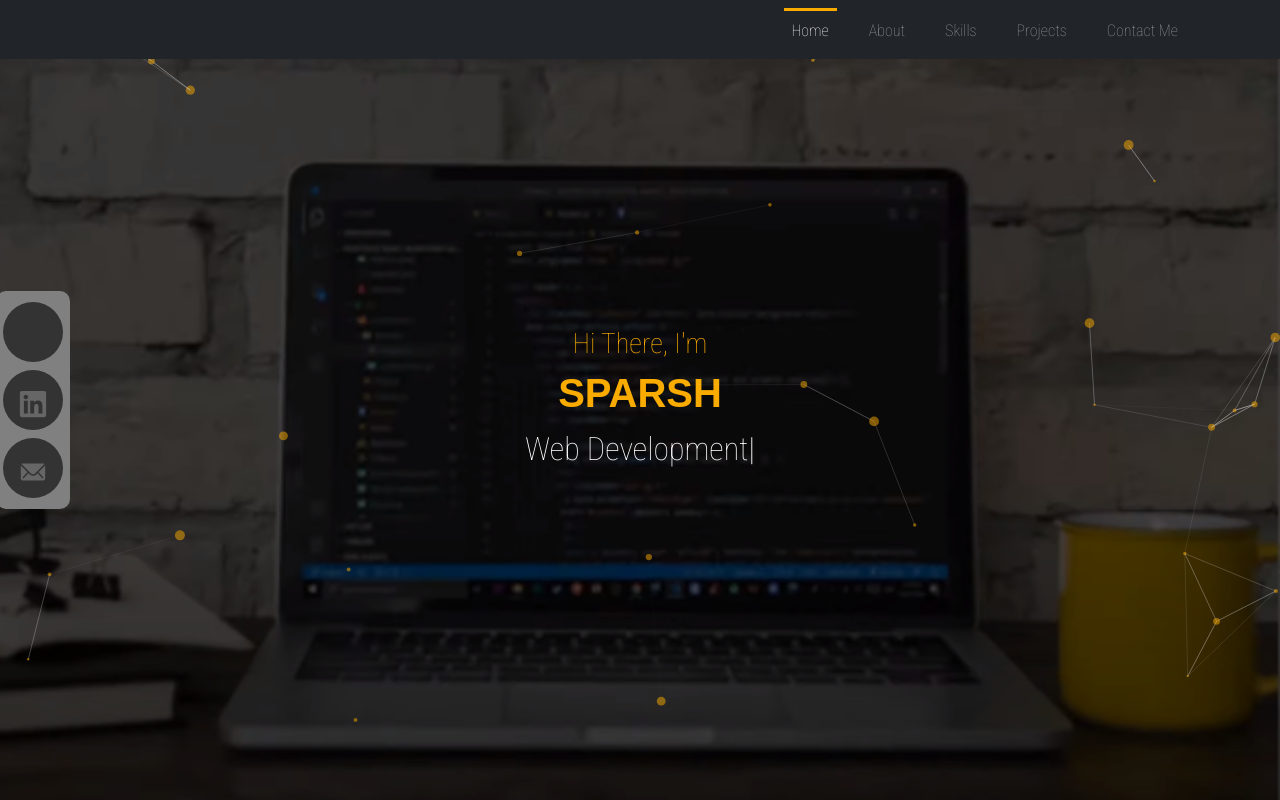
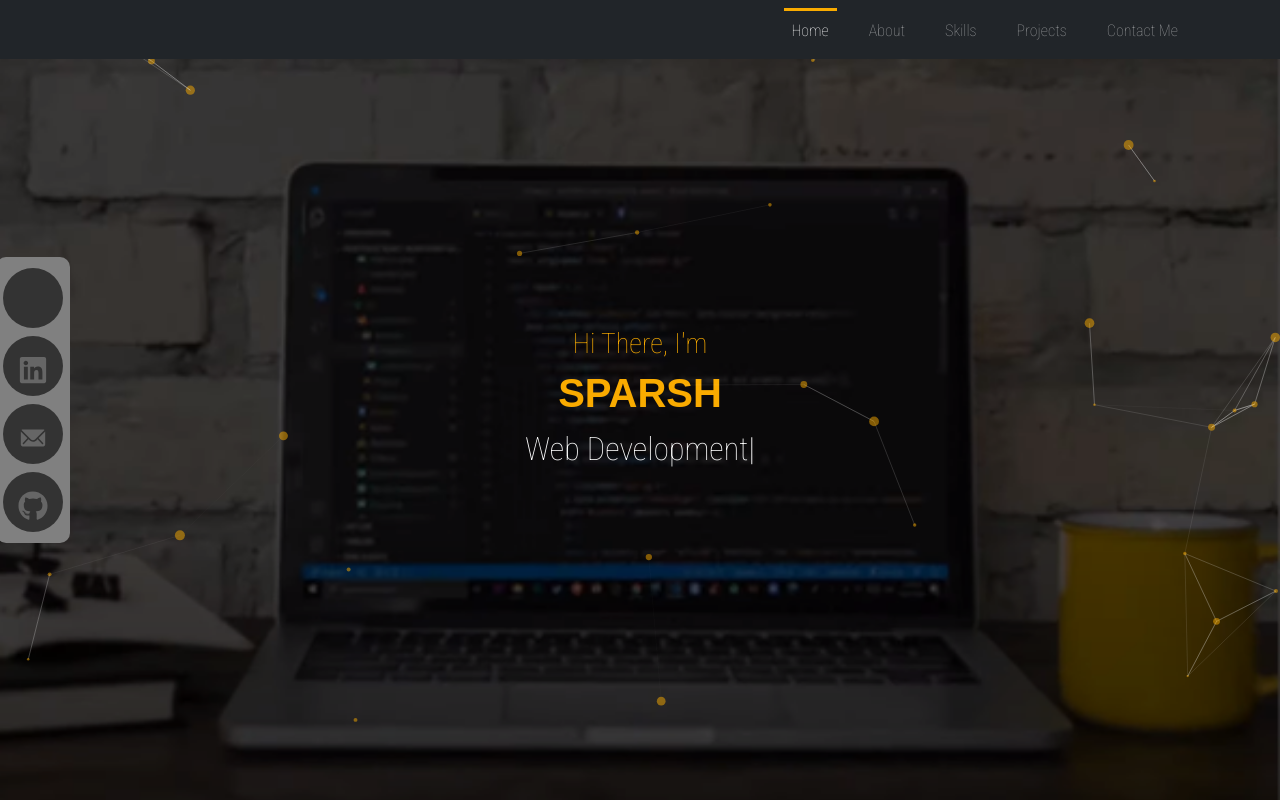
Before and after one commit to sparshbarolia/sparsh-portfolio, a React (Create React App) app: page / in a window 1280 px wide. Shown: the top 800 px of the page. Built offline with nearby package versions, Linux system fonts and the light colour scheme; some icons are missing; a web font is replaced by a local one.

Commit message:
routine changes

```diff
--- a/src/components/Contact.js
+++ b/src/components/Contact.js
@@ -64,6 +64,7 @@ export default function Contact() {
                             id="exampleInputPassword1"
                             name="user_name"
                             // placeholder='Enter your Name here'
+                            required
                         />
                     </div>
 
@@ -76,6 +77,7 @@ export default function Contact() {
                             aria-describedby="emailHelp"
                             name="user_email"
                             // placeholder='Enter your Email address here'
+                            required
                         />
                         <div id="emailHelp" className="form-text">We'll never share your email with anyone else.</div>
                     </div>
@@ -87,8 +89,9 @@ export default function Contact() {
                             className="form-control"
                             id="floatingTextarea2"
                             style={{ height: '100px' }}
-                            name="message">
-                            {/* placeholder="Enter your message here"  */}
+                            name="message"
+                            required
+                        >
                         </textarea>
                     </div>
                     <button type="submit" className="btn">Let's Talk</button>
--- a/src/components/Social.js
+++ b/src/components/Social.js
@@ -3,6 +3,7 @@ import { FaLinkedin } from "react-icons/fa";
 import { IoIosMail } from "react-icons/io";
 import { SiGoogledocs } from "react-icons/si";
 import { FaFilePdf } from "react-icons/fa6";
+import { FaGithub } from "react-icons/fa";
 
 export default function Social() {
   return (
@@ -26,12 +27,12 @@ export default function Social() {
                     <a className="social-a" target="_blank" href="mailto:sparshbarolia@gmail.com">
                     <IoIosMail />
                     </a>
-                    </li>
-                {/* <li>
-                    <a href="#">
-                    <i class="fab fa-opera"></i>
+                </li>
+                <li className="social-li">
+                    <a className="social-a" target="_blank" href="https://github.com/sparshbarolia">
+                    <FaGithub />
                     </a>
-                </li> */}
+                </li>
             </ul>
         </div>
     </>
```
